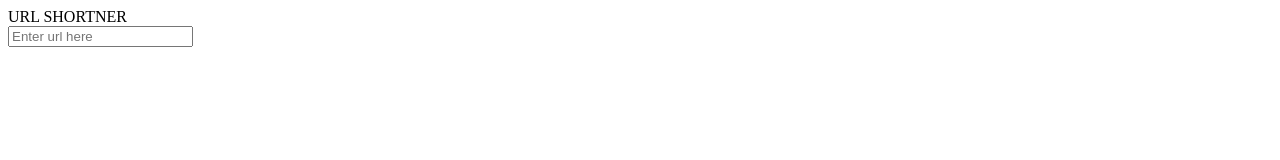
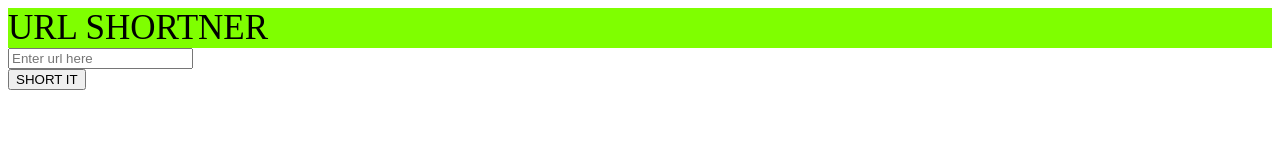
Before and after one commit to jeevitha20/urlshortner, a plain HTML site: page index.html in a window 1280 px wide. Drawn offline with Linux system fonts and the light colour scheme.

Commit message:
index with style

```diff
--- a/index.html
+++ b/index.html
@@ -2,9 +2,16 @@
     <head>
         <title> URL SHORTNER </title>
     </head>
+    <link rel="stylesheet" href="style.css">
     <body>
+        <div class="heading">
         URL SHORTNER<br>
-        <input type="text" name="long-url-text" placeholder="Enter url here" id="long-url">
-
+    </div>
+    <div class="text">
+        <input type="text" name="long-url-text" placeholder="Enter url here" id="long-url"><br>
+    </div>
+    <div class="button">
+        <input type="button" value="SHORT IT">
+    </div>
     </body>
 </html>
--- /dev/null
+++ b/style.css
@@ -0,0 +1,5 @@
+.heading
+{
+    background-color: chartreuse;
+    font-size: 35px;
+}
```
